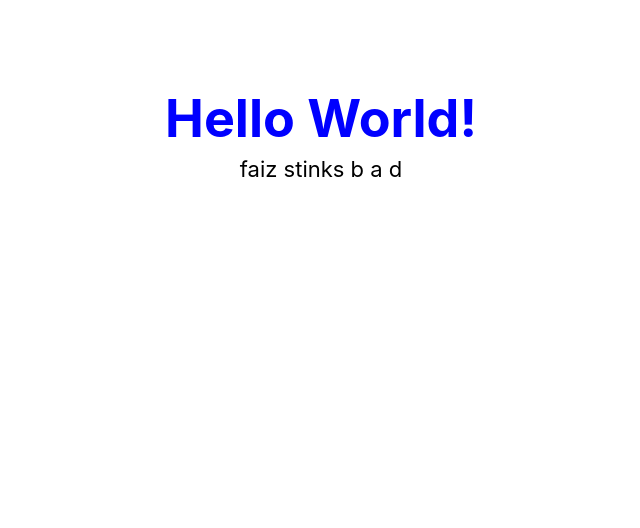
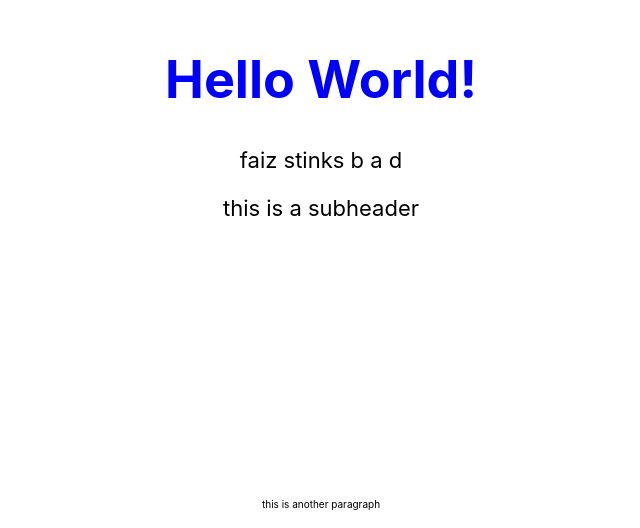
Before and after one commit to mohitxxkapur/cweggs, a React (Create React App) app: page / in a window 1280 px wide. Shown: the part 272-800 px from the top of the page, without its empty margins (319-959 px from the left). Built offline with nearby package versions, Linux system fonts and the light colour scheme.

Commit message:
more css playing

```diff
--- a/src/App.css
+++ b/src/App.css
@@ -22,12 +22,20 @@
   justify-content: center;
   font-size: calc(10px + 2vmin);
   color: blue;
+  padding: 0;
+  margin: 0;
+}
+
+.App-subheader {
+	margin-top:-20px;
+	font-size: 22px;
+	color: black;
 }
 
 .App-paragraph {
-	margin-top:-50px;
-	font-size: 22px;
+	font-size: 10px;
 	color: black;
+	margin-top: -40px;
 }
 
 .App-link {
--- a/src/App.js
+++ b/src/App.js
@@ -5,10 +5,16 @@ function App() {
     <div className="App">
 		<header className="App-header">
 			<h1>Hello World!</h1>
-			<div className="App-paragraph">
+			<div className="App-subheader">
 				<p>faiz stinks b a d </p>
+				<p>this is a subheader </p>
 			</div>
 		</header>
+
+
+		<div className="App-paragraph">
+			<p>this is another paragraph </p>
+      </div>
     </div>
   );
 }
```
